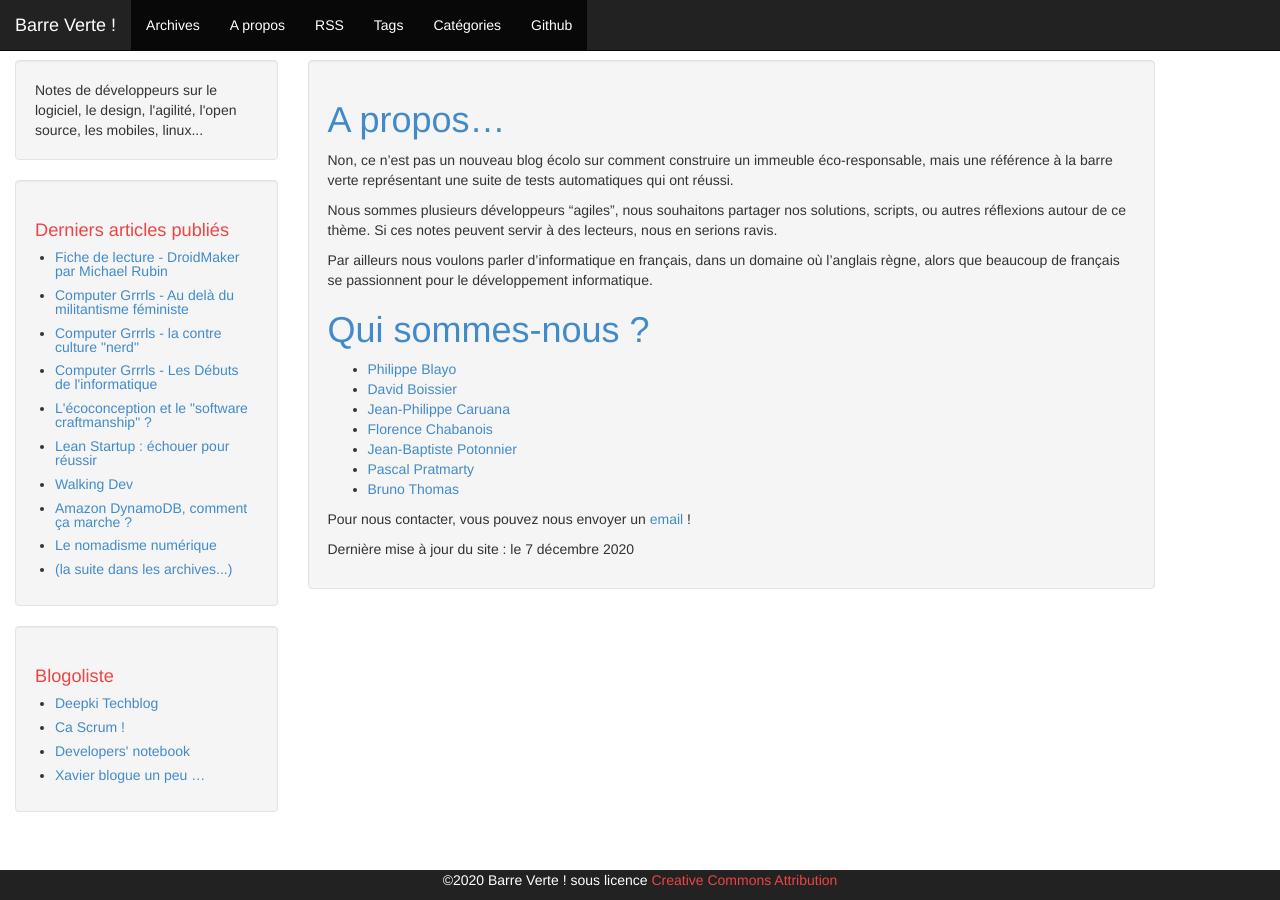
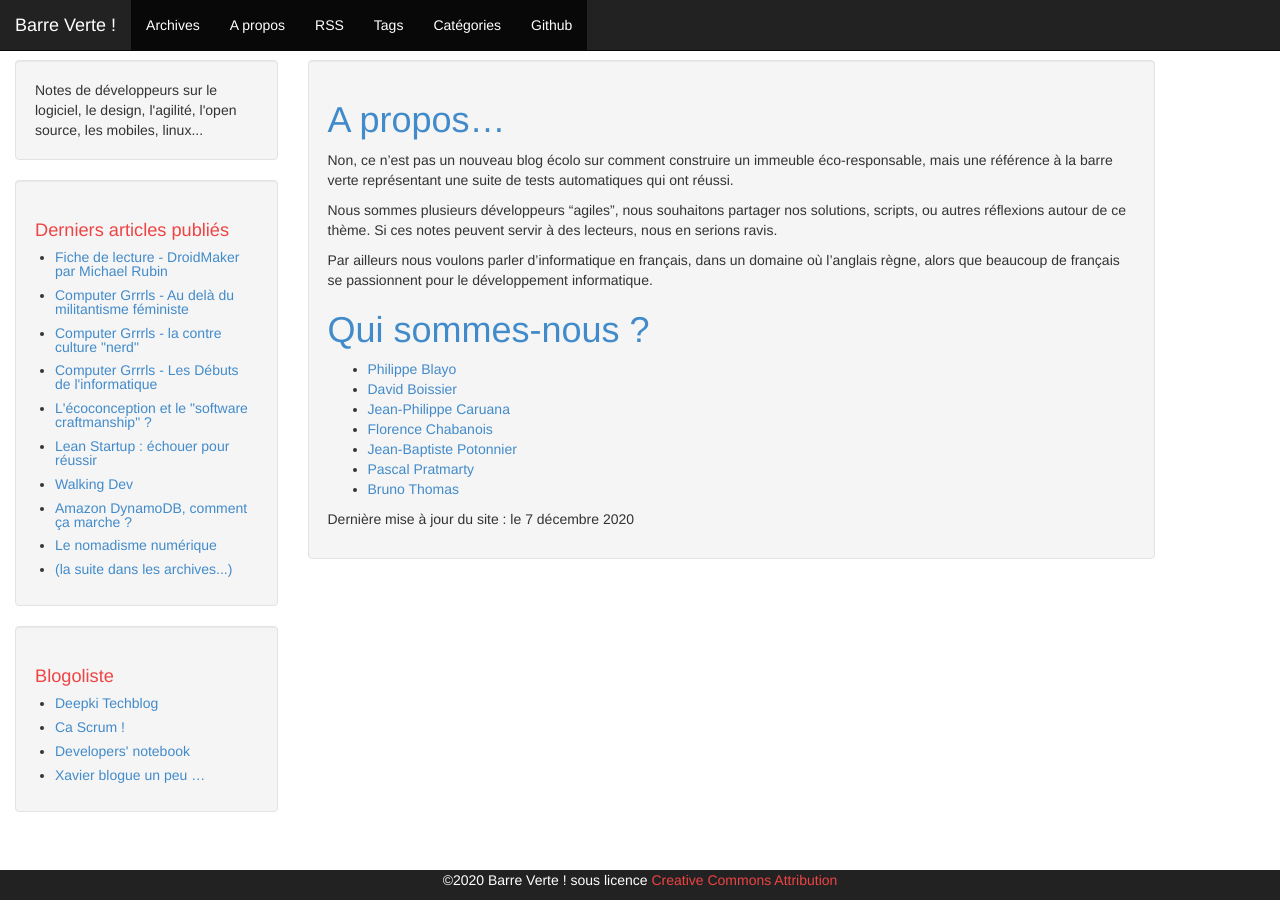
Before and after one commit to MichaelBitard/barreverte.github.io, a Jekyll site: the page built from about.md, in a window 1280 px wide. Built offline with Jekyll 4.4.1, drawn with Linux system fonts in a browser that asks for light colours; comment, search, counter and statistics services are not loaded.

Commit message:
retrait du mail blog@barreverte.fr pour diminuer le spam relou

```diff
--- a/about.md
+++ b/about.md
@@ -21,8 +21,6 @@ Par ailleurs nous voulons parler d'informatique en français, dans un domaine o
 * [Pascal Pratmarty](/author/pascal)
 * [Bruno Thomas](/author/bruno)
 
-Pour nous contacter, vous pouvez nous envoyer un [email](mailto:blog@barreverte.fr) !
-
 <p>
 Dernière mise à jour du site : le {% assign m = site.time | date: "%-m" %}
 {{ site.time | date: "%-d" }}
```
